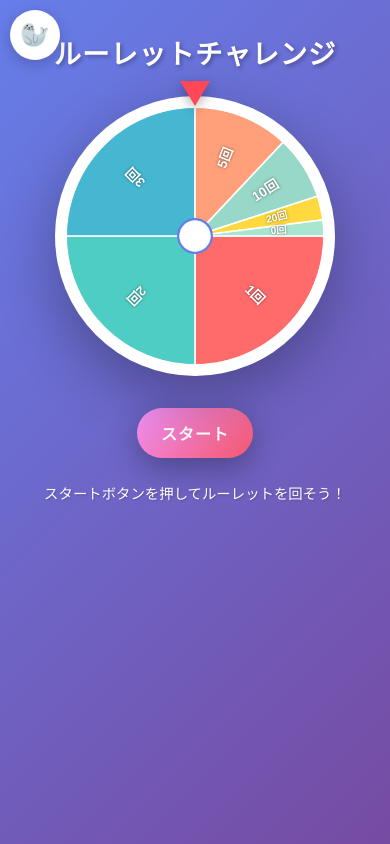
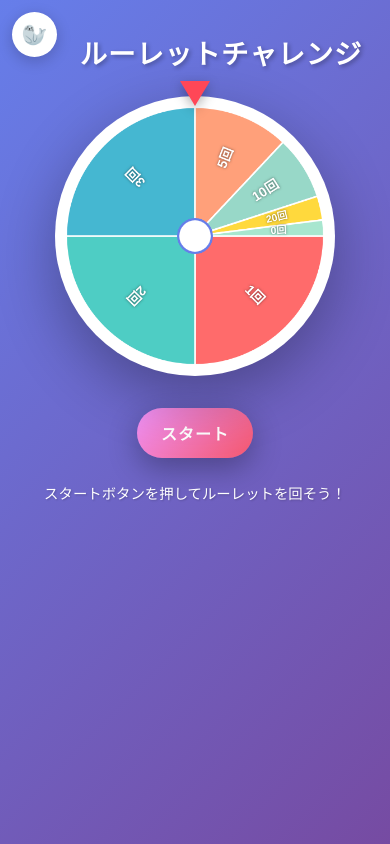
Before and after one commit to kachoriso/Fixed-Number-Roulette, a plain HTML site: page index.html in a window 390 px wide. Drawn offline with Linux system fonts and the light colour scheme.

Commit message:
アザラシボタンとタイトルの重なりを修正 - タイトル配置調整、アザラシボタンサイズ最適化

```diff
--- a/style.css
+++ b/style.css
@@ -51,6 +51,13 @@ h1 {
     letter-spacing: 2px;
     transition: all 0.5s ease;
     padding: 0 1rem;
+}
+
+/* デスクトップではアザラシボタンとの重なりを防止 */
+@media (min-width: 769px) {
+    h1 {
+        padding-left: 100px;
+    }
 }
 
 body.boost-active h1 {
@@ -596,8 +603,15 @@ body.boost-active::after {
         width: 50px;
         height: 50px;
         font-size: 1.5rem;
-        top: 10px;
-        left: 10px;
+        top: 15px;
+        left: 15px;
+    }
+
+    /* スマホではタイトルを中央に配置 */
+    h1 {
+        padding-left: 70px;
+        padding-right: 1rem;
+        text-align: center;
     }
 
     .password-popup {
@@ -625,6 +639,8 @@ body.boost-active::after {
     h1 {
         font-size: clamp(1.2rem, 7vw, 1.8rem);
         margin-bottom: 1.5rem;
+        padding-left: 60px;
+        padding-right: 0.5rem;
     }
 
     .roulette-wrapper {
@@ -634,6 +650,14 @@ body.boost-active::after {
     .roulette-container {
         width: min(280px, calc(100vw - 1rem));
         height: min(280px, calc(100vw - 1rem));
+    }
+
+    .seal-button {
+        width: 45px;
+        height: 45px;
+        font-size: 1.3rem;
+        top: 12px;
+        left: 12px;
     }
 
     .arrow {
```
